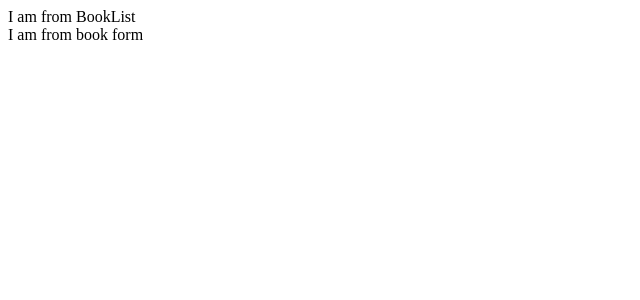
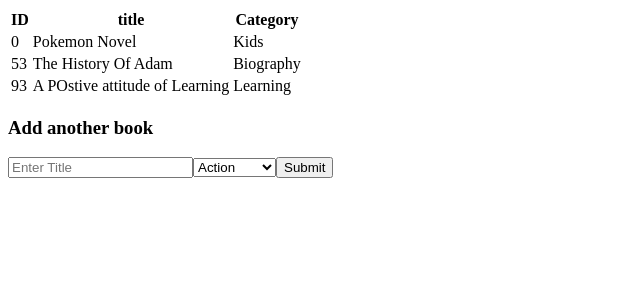
Before and after one commit to talhawaqar/Bookstore-cms, a React (Create React App) app: page / in a window 1280 px wide. Shown: the top 300 px of the page, without its empty margins (0-640 px from the left). Built offline with nearby package versions, Linux system fonts and the light colour scheme.

Commit message:
Add book form and display list of books

```diff
--- a/src/actions/types.js
+++ b/src/actions/types.js
@@ -1,2 +1,2 @@
 export const CREATE_BOOK = 'CREATE_BOOK';
-export const FETCH_BOOKS = 'FETCH_BOOKS';
+export const EDIT_BOOK = 'EDIT_BOOK';
--- a/src/components/Book.js
+++ b/src/components/Book.js
@@ -1,11 +1,12 @@
 import React from 'react';
 
 const Book = (props) => {
-  const {type, title} = props;
+  const {id ,title, category} = props;
   return (
     <tr>
-      <td>{type}</td>
+      <td>{id}</td>
       <td>{title}</td>
+      <td>{category}</td>
     </tr>
   );
 };
--- a/src/containers/BookForm.js
+++ b/src/containers/BookForm.js
@@ -1,8 +1,27 @@
 import React from 'react';
 
 class BookForm extends React.Component {
+
+  renderCategoriesOptions = () => {
+    const options = ["Action", "Biography", "History", "Horror", "Kids", "Learning", "Sci-Fi"];
+    return options.map((option, key)=>{
+      return <option key={key} value={option}>{option}</option>;
+    });
+  }
+
   render(){
-    return <div>I am from book form</div>;
+    return (
+      <div>
+        <h3>Add another book</h3>
+        <form>
+          <input type="text" placeholder="Enter Title"></input>
+          <select name="categories" id="categories">
+            {this.renderCategoriesOptions()}
+          </select>
+          <input type="submit"></input>
+        </form>
+      </div>
+    );
   }
 }
 
--- a/src/containers/BookList.js
+++ b/src/containers/BookList.js
@@ -1,9 +1,35 @@
 import React from 'react';
+import { connect } from 'react-redux';
+import Book from '../components/Book';
 
 class BookList extends React.Component {
+
+  renderList() {
+    return this.props.books.map((book)=>{
+      return <Book key={book.id} id={book.id} category={book.category} title={book.title} />
+    });
+  }
+
   render() {
-    return <div>I am from BookList</div>;
+    return(
+      <table>
+        <thead>
+          <tr>
+            <th>ID</th>
+            <th>title</th>
+            <th>Category</th>
+          </tr>
+        </thead>
+        <tbody>
+          {this.renderList()}
+        </tbody>
+      </table>
+    );
   }
 }
 
-export default BookList;
+const mapStateToProps = (state) => {
+  return { books: Object.values(state.books) };
+}
+
+export default connect(mapStateToProps)(BookList);
--- a/src/reducers/bookInitialStates.js
+++ b/src/reducers/bookInitialStates.js
@@ -1,20 +1,21 @@
-const myId = () => Math.floor(Math.random() * 100);
+const id1 = Math.floor(Math.random() * 100);
+const id2 = Math.floor(Math.random() * 100);
+const id3 = Math.floor(Math.random() * 100);
 
-export const initialState = [
-  {
-    id: myId(),
+export const initialState = {
+  [id1]: {
+    id: id1,
     title: 'A POstive attitude of Learning',
     category: 'Learning',
   },
-  {
-    id: myId(),
+  [id2]:{
+    id: id2,
     title: 'The History Of Adam',
     category: 'Biography',
   },
-
-  {
-    id: myId(),
+  [id3]:{
+    id: id3,
     title: 'Pokemon Novel',
     category: 'Kids',
   },
-];
+};
--- a/src/reducers/books.js
+++ b/src/reducers/books.js
@@ -1,13 +1,15 @@
-import { CREATE_BOOK, FETCH_BOOKS } from '../actions/types';
+import { CREATE_BOOK, EDIT_BOOK } from '../actions/types';
 import { initialState } from './bookInitialStates';
 
-export default (state = initialState, action ) => {
+const books = (state = initialState, action ) => {
   switch(action.type) {
     case CREATE_BOOK:
-      return [...state, action.payload];
-    case FETCH_BOOKS:
-      return [...state];
+      return { ...state, [action.payload.id]: action.payload }
+    case EDIT_BOOK:
+      return { ...state, [action.payload.id]: action.payload }
     default:
       return state;
   };
 };
+
+export default books;
```
Also changed, not shown: src/actions/index.js (+4 -3 lines).
